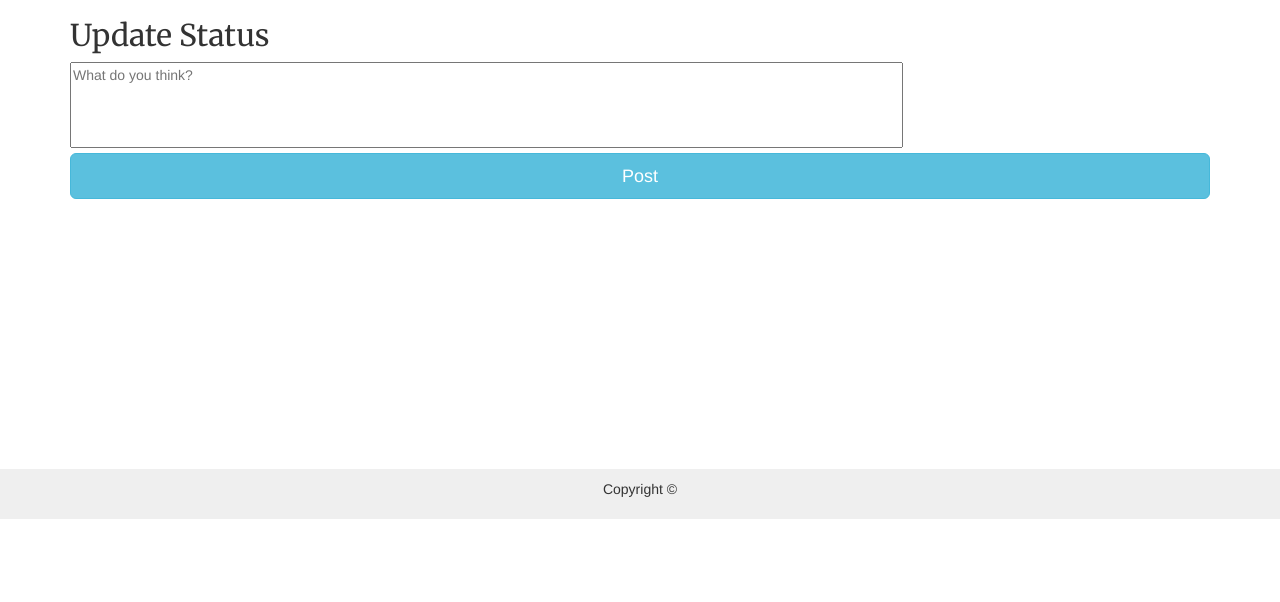
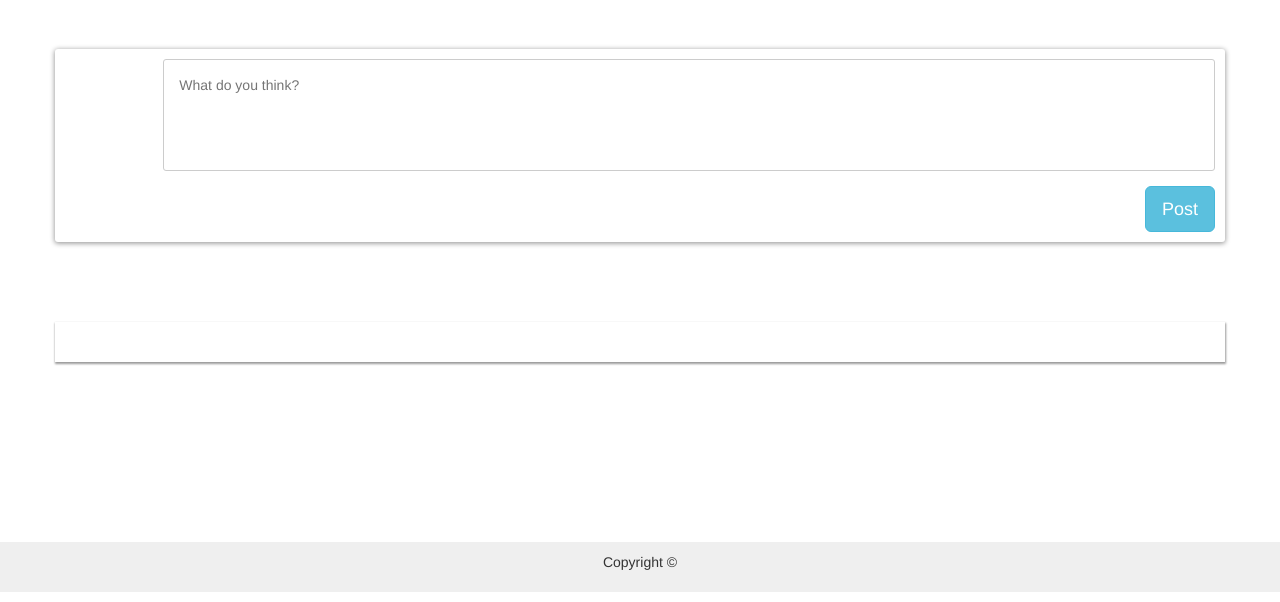
Before and after one commit to wisnuprama-ui/Ling-in, a Django app: template app_timeline/templates/app_timeline/index_timeline.html in a window 1280 px wide. Shown: the part 51-653 px from the top of the page. Run offline with Django 3.2, Linux system fonts and the light colour scheme; the template is opened without the code that fills it: values that come from a table or form of the project are taken from there, others are empty; parts of the project's set-up code (start-up, migrations or seed data) failed here and were passed over; some libraries are stand-ins or nearby versions.

Commit message:
change some UserProfile's fields maturing app_timeline and add markdown format so user can use markdown format to render

```diff
--- a/app_timeline/forms.py
+++ b/app_timeline/forms.py
@@ -15,7 +15,7 @@ class StatusPostForm(forms.Form):
 
     status_attrs = {
         'type':'text',
-        'class':'status-form-textarea',
+        'class':'content-form-textarea',
         'placeholder':'What do you think?',
         'cols': 100,
         'rows': 4,
--- a/app_timeline/static/css/timeline.css
+++ b/app_timeline/static/css/timeline.css
@@ -0,0 +1,72 @@
+#input-section form {
+    width: 100%;
+    margin: 50px auto;
+    text-align: center;
+    position: relative;
+    z-index: 1;
+    background: white;
+    border: 0 none;
+    border-radius: 3px;
+    box-shadow: 0 1px 5px 0.5px rgba(0, 0, 0, 0.4);
+    padding: 10px 10px;
+    box-sizing: border-box;
+    position: relative;
+}
+
+#input-section form .content-form-textarea {
+    padding: 15px;
+    border: 1px solid #ccc;
+    border-radius: 3px;
+    margin-bottom: 10px;
+    width: 100%;
+    box-sizing: border-box;
+    color: #2C3E50;
+    font-size: 14px;
+}
+
+#input-section form img {
+    border-radius: 50%;
+    max-width: 75px;
+    margin-left: 10px;
+    margin-top: 15px;
+}
+
+#status-stream .stream {
+    width: 100%;
+    margin: -50px auto;
+    padding-top: 20px;
+    padding-bottom: 20px;
+    position: relative;
+    z-index: 1;
+    background: white;
+    box-shadow: 0 1px 2px 0.5px rgba(0, 0, 0, 0.4);
+}
+
+#status-stream .stream .status {
+    width: 100%;
+    padding: 20px;
+    box-shadow: 0 0 1px 0 rgba(0, 0, 0, 0.4);
+    box-sizing: border-box;
+}
+
+#status-stream .stream .status .header {
+    display: flex;
+    margin-bottom:15px;
+}
+
+#status-stream .stream .status .display-pic {
+    border-radius: 5%;
+    max-width: 35px;
+    margin-right: 10px;
+}
+
+#status-stream .stream .status p {
+    white-space: normal;
+    word-break: break-all;
+}
+
+@media only screen and (max-width: 768px) {
+    #input-section form img {
+        max-width: 0;
+    }
+}
--- a/app_timeline/templates/app_timeline/index_timeline.html
+++ b/app_timeline/templates/app_timeline/index_timeline.html
@@ -1,12 +1,13 @@
 {% extends "app_home/layout/base.html" %}
-{% load staticfiles %}
+{% load static %}
+{% load markdown_deux_tags %}
 {% block stylesheet %}
     <link rel="stylesheet" type="text/css" href="{% static 'css/timeline.css' %}" />
 {% endblock %}
 {% block content %}
 <section class="input-section" id="input-section">
     <div class="container">
-        <div class="card">
+        <div class="flex">
             <form id="form" method="POST" action="{% url 'app_timeline:add_status' user.username %}">
                 {% if messages %}
                     <div class="messages">
@@ -15,35 +16,50 @@
                         {% endfor %}
                     </div>
                 {% endif %}
-                <h2>Update Status</h2>
+                <div class="row">
+                    <div class="col-sm-1">
+                        <img id="img" src="{{ user.photo.url }}">
+                    </div>
+                    <div class="col-sm-11">
                         {% csrf_token %}
                         {{ status_form }}
-                <input id="submit" type="submit" class="btn btn-lg btn-block btn-info" value="Post">
+                    </div>
+                </div>
+                <div class="button">
+                    <input id="submit" type="submit" class="btn btn-lg btn-info pull-right" value="Post">
+                </div>
                 <br>
             </form>
         </div>
     </div>
 </section>
-<section class=" " id=" ">
+<section class="status-stream" id="status-stream">
     <div class="container">
         <div class="flex">
+            <div class="stream">
                 {% if status_post %}
                     {% for data in status_post %}
                         <div class="flex-item">
                             <!-- status -->
-                        <div class="card" id="{{ data.id }}">
-                            <div class="card-block">
-                                <img class="card-img-left" src="">
-                                <a>
-                                    <h4 class="card-title">{{ data.user.username }}</h4>
+                            <div class="status" id="{{ data.id }}">
+                                <div class="header">
+                                    <div class="">
+                                        <img class="display-pic" src="{{ data.user.photo.url }}">
+                                    </div>
+                                    <div class="">
+                                    <!-- link to stats or dashboard of this username -->
+                                        <a href="#" >
+                                            <h4 class="card-title">@{{ data.user.username }}</h4>
                                         </a>
-                                <p class="card-text">{{ data.content }}</p>
                                     </div>
+                                </div>
+                                <p>{{ data.content|markdown }}</p>
                             </div>
                         </div>
                     {% endfor %}
                 {% endif %}
             </div>
         </div>
+    </div>
 </section>
 {% endblock %}
```
Also changed, not shown: app_profile/models.py (+5 -5 lines). Lines whose indentation alone changed are shown as unchanged.
